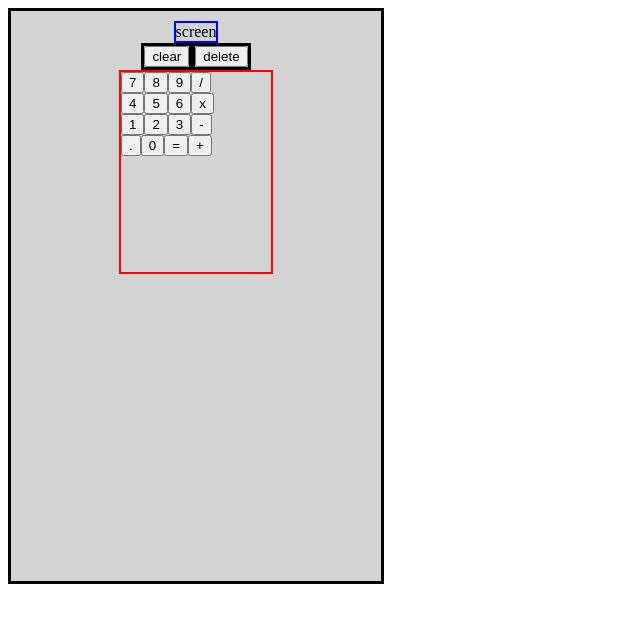
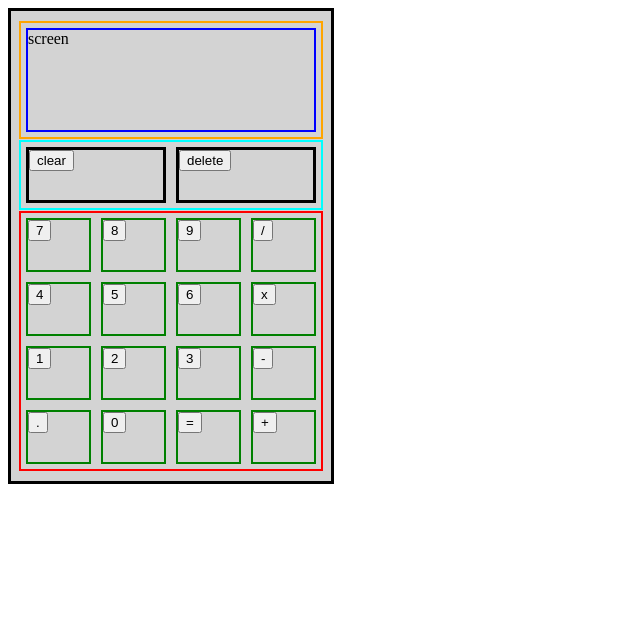
Before and after one commit to FJinnah/calculator, a plain HTML site: page index.html in a window 1280 px wide. Shown: the whole page, without its empty margins (0-640 px from the left). Drawn offline with Linux system fonts and the light colour scheme.

Commit message:
Modify CSS to align elements inside calculator.
Changed flexbox properties to properly align and size all buttons and
calculator screen.

```diff
--- a/index.html
+++ b/index.html
@@ -10,7 +10,9 @@
 </head>
 <body>
   <div id="calculator-container">
+    <div class="screen-container">
     <div id="screen">screen</div>
+    </div>
     <div class="large-buttons">
       <div id="clear"><button type="button">clear</button></div>
       <div id="delete"><button type="button">delete</button></div>
--- a/styles.css
+++ b/styles.css
@@ -2,35 +2,50 @@
   border: 3px solid black;
   background-color: lightgray;
   padding: 10px;
-  height: 550px;
-  width: 350px;
+  height: 450px;
+  width: 300px;
   display: flex;
   flex-direction: column;
   align-items: center;
-  align-content: space-between;
+  justify-content: space-around;
+}
+
+.screen-container {
+  border: 2px solid orange;
+  width: 100%;
+  height: auto;
+  display: flex;
 }
 
 #screen {
   border: 2px solid blue;
-  flex-direction: row;
+  width: 400px;
+  height: 100px;
+  margin: 5px;
+}
 
+.large-buttons {
+  border: 2px solid aqua;
+  width: 100%;
+  height: auto;
+  display: flex;
 }
 
 #clear,
 #delete {
   border: 3px solid black;
-}
-
-.large-buttons {
-  display: flex;
+  width: 200px;
+  height: 50px;
+  margin: 5px;
 }
 
 .button-grid {
   border: 2px solid red;
-  width: 150px;
-  height: 200px;
-  /* display: flex;  */
-  /* flex-direction: column; */
+  width: 100%;
+  height: auto;
+  display: flex;
+  flex-direction: column;
+  justify-content: space-around;
   /* flex-wrap: wrap; */
 }
 
@@ -39,6 +54,16 @@
 .row-3,
 .row-4 {
   display: flex;
-  /* justify-content: space-between; */
+  justify-content: space-around;
+}
 
+.small-buttons {
+  border: 2px solid green;
+  width:100px;
+  height: 50px;
+  margin: 5px;
+
+  /* display: flex;
+  justify-content: space-around;
+  flex-grow: 1; */
 }
```
